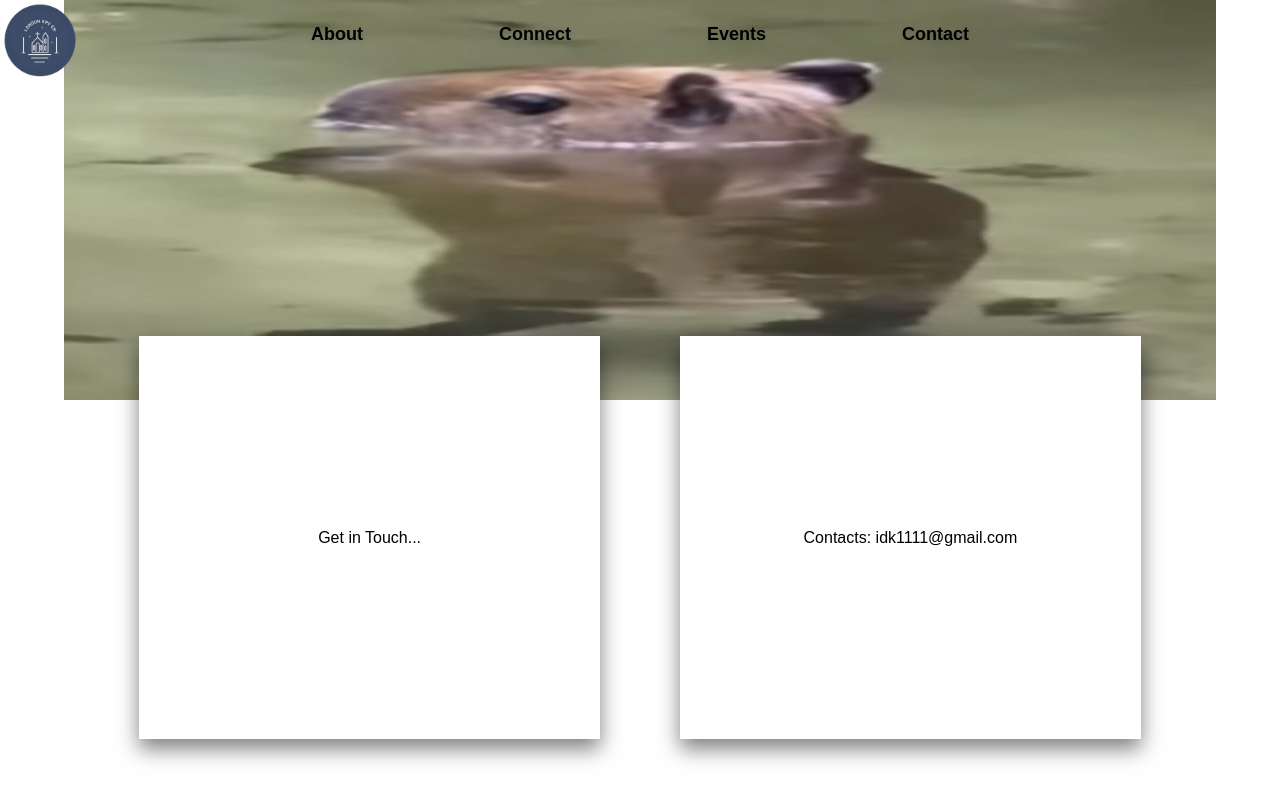
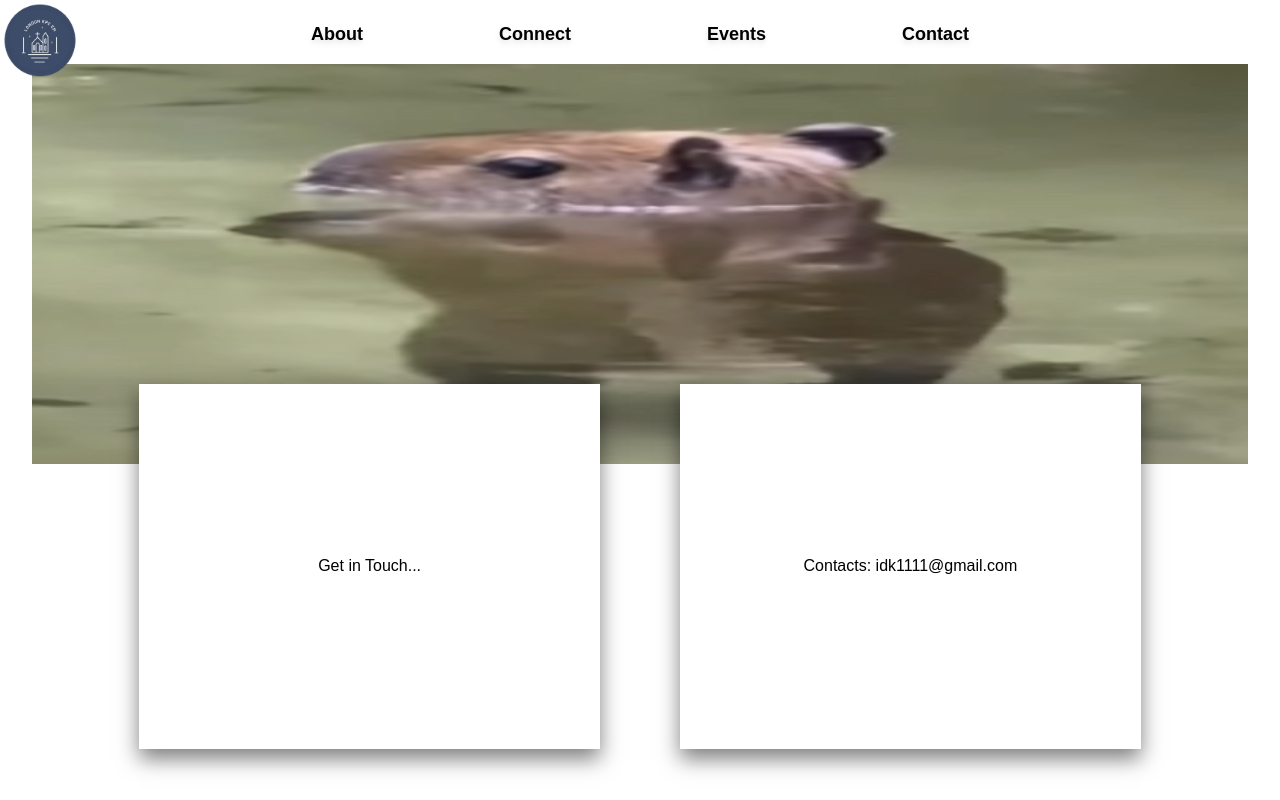
Before and after one commit to LondonKPC/lkpc-frontend, a Next.js app: page /about in a window 1280 px wide. Shown: the top 800 px of the page. Built offline with nearby package versions, Linux system fonts and the light colour scheme.

Commit message:
Update page.tsx

```diff
--- a/app/about/page.tsx
+++ b/app/about/page.tsx
@@ -4,7 +4,7 @@ import water_capy from "@/images/water_capy.png";
 export default function About() {
   return (
     <div className="w-full h-full bg-white flex flex-col items-center">
-      <div className="w-[90%] h-[50%] bg-black mb-4 relative">
+      <div className="w-[95%] h-[50%] bg-black mt-16 relative">
         <img
           src={water_capy.src}
           alt="capybara in water"
```
